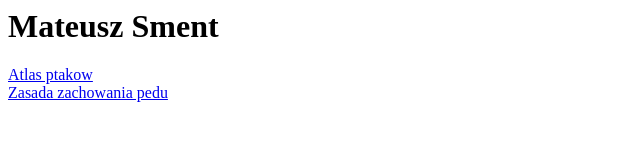
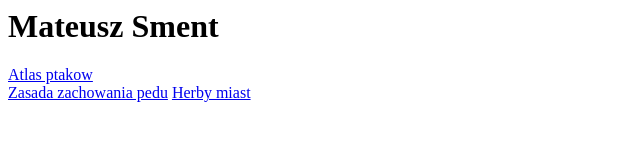
Before and after one commit to Pogsment/pogsment.github.io, a plain HTML site: page index.html in a window 1280 px wide. Shown: the whole page, without its empty margins (0-640 px from the left). Drawn offline with Linux system fonts and the light colour scheme.

Commit message:
Update index.html

```diff
--- a/index.html
+++ b/index.html
@@ -5,5 +5,6 @@
 <h1> Mateusz Sment </h1>
 <a href="atlas ptakow.html">Atlas ptakow</a><br>
 <a href="zasada zachowania pedu.html">Zasada zachowania pedu</a>
+<a href="herby.html">Herby miast</a>
 </body>
 </html>
```
